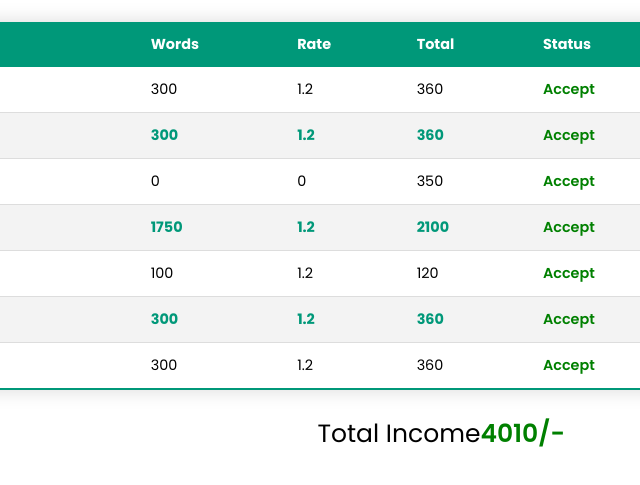
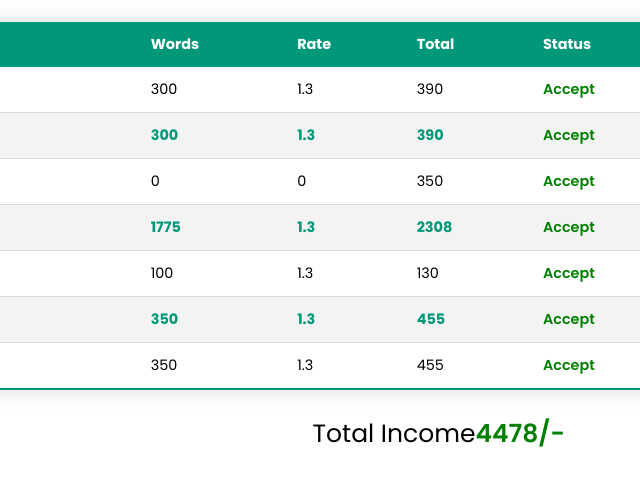
Before and after one commit to waqasaps123/writersrecord, a plain HTML site: page writers/hifsa.html in a window 1280 px wide. Shown: the part 181-666 px from the top of the page, 640-1280 px from the left. Drawn offline with Linux system fonts and the light colour scheme.

Commit message:
Update hifsa.html

```diff
--- a/writers/hifsa.html
+++ b/writers/hifsa.html
@@ -56,8 +56,8 @@
             <td>1</td>
             <td>Mosaics of san Vitale,Ravenna.</td>
             <td>300</td>
-            <td>1.2</td>
-            <td>360</td>
+            <td>1.3</td>
+            <td>390</td>
             <td><span class="green">Accept</span></td>
             <td>04-Aug</td>
           </tr>
@@ -65,8 +65,8 @@
             <td>2</td>
             <td>Mosque architecture.</td>
             <td>300</td>
-            <td>1.2</td>
-            <td>360</td>
+            <td>1.3</td>
+            <td>390</td>
             <td><span class="green">Accept</span></td>
             <td>04-Aug</td>
           </tr>
@@ -82,9 +82,9 @@
            <tr class="active-row">
             <td>4</td>
             <td>Education & Teaching Question.</td>
-            <td>1750</td>
-            <td>1.2</td>
-            <td>2100</td>
+            <td>1775</td>
+            <td>1.3</td>
+            <td>2308</td>
             <td><span class="green">Accept</span></td>
             <td>07-Aug</td>
           </tr>
@@ -92,26 +92,26 @@
             <td>5</td>
             <td>Active Learning discussion 5 response 3.</td>
             <td>100</td>
-            <td>1.2</td>
-            <td>120</td>
+            <td>1.3</td>
+            <td>130</td>
             <td><span class="green">Accept</span></td>
             <td>08-Aug</td>
           </tr>
            <tr class="active-row">
             <td>6</td>
             <td>Human Figure.</td>
-            <td>300</td>
-            <td>1.2</td>
-            <td>360</td>
+            <td>350</td>
+            <td>1.3</td>
+            <td>455</td>
             <td><span class="green">Accept</span></td>
             <td>08-Aug</td>
           </tr>
           <tr>
             <td>7</td>
             <td>The Monumentality of the Bayeux Tapestry.</td>
-            <td>300</td>
-            <td>1.2</td>
-            <td>360</td>
+            <td>350</td>
+            <td>1.3</td>
+            <td>455</td>
             <td><span class="green">Accept</span></td>
             <td>08-Aug</td>
           </tr>
@@ -119,7 +119,7 @@
       </table>
 
       <div class="totalErn">
-        <p class="pErn">Total Income<span class="green">4010/-</span></p>
+        <p class="pErn">Total Income<span class="green">4478/-</span></p>
       </div>
 
   </body>
```
